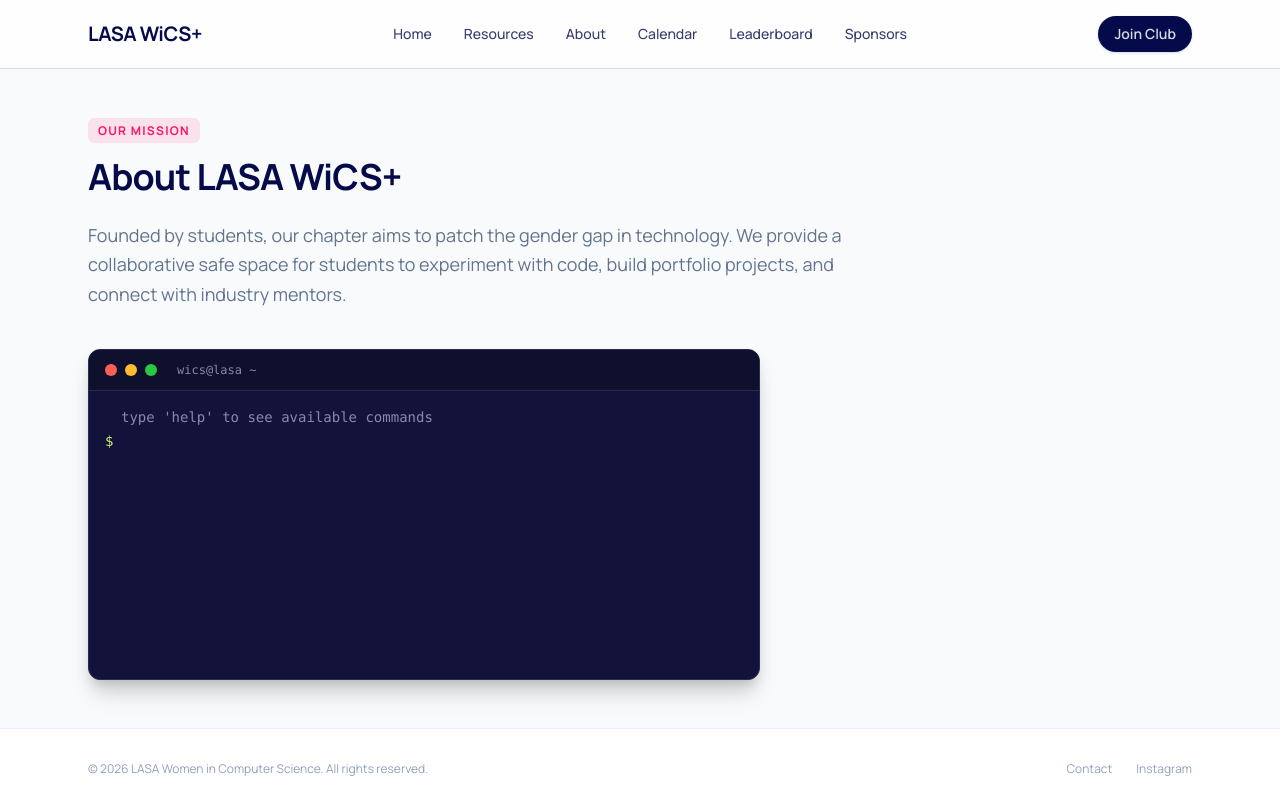
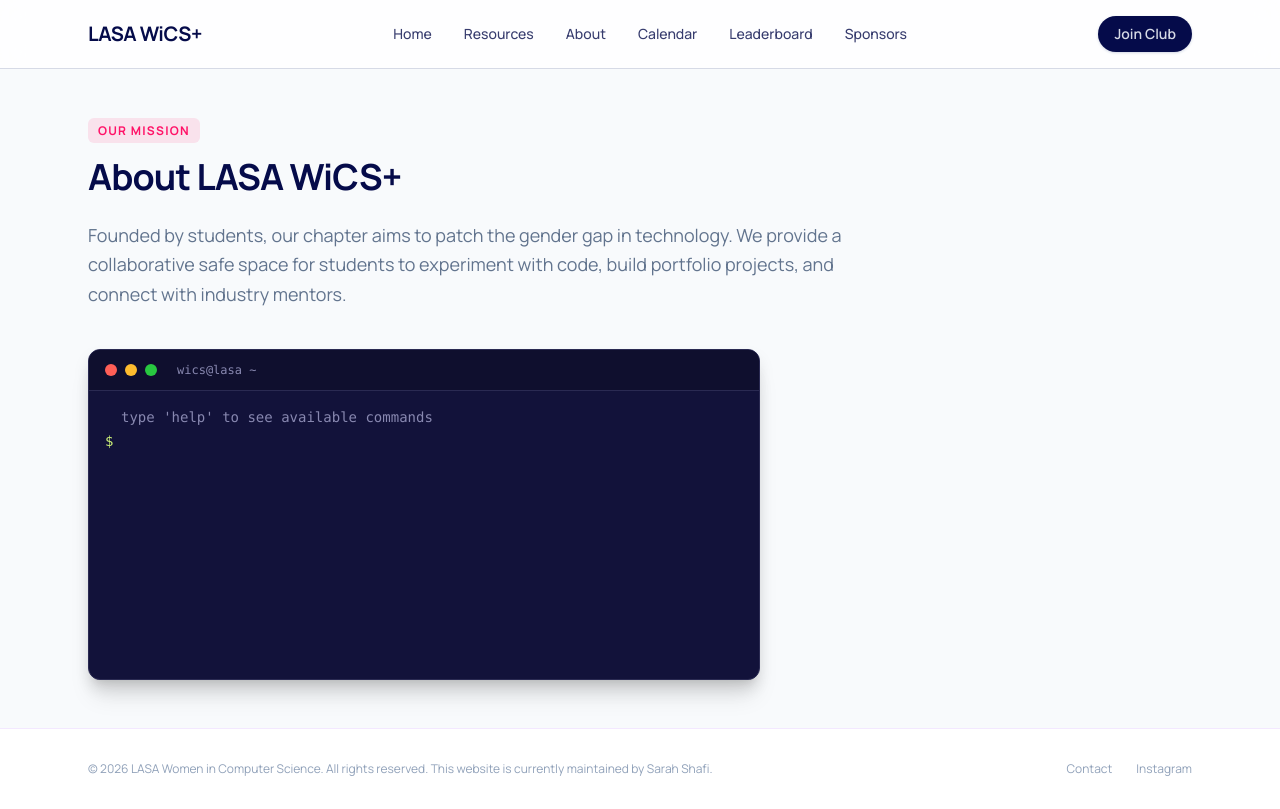
Before and after one commit to raspbytes/lasawics, a React (Vite) app: page /about in a window 1280 px wide. Built offline with nearby package versions, Linux system fonts and the light colour scheme.

Commit message:
fixed weird bug thing

```diff
--- a/src/components/Layout.jsx
+++ b/src/components/Layout.jsx
@@ -44,6 +44,7 @@ export default function Layout({ children }) {
         <div className="mx-auto flex max-w-6xl flex-col items-center justify-between gap-4 px-6 md:flex-row">
           <p className="text-xs text-slate-400">
             &copy; {new Date().getFullYear()} LASA Women in Computer Science. All rights reserved.
+            This website is currently maintained by Sarah Shafi.
           </p>
           <div className="flex gap-6 text-xs text-slate-400">
             <a href="#" className="hover:text-purple-600 transition-colors">Contact</a>
```
